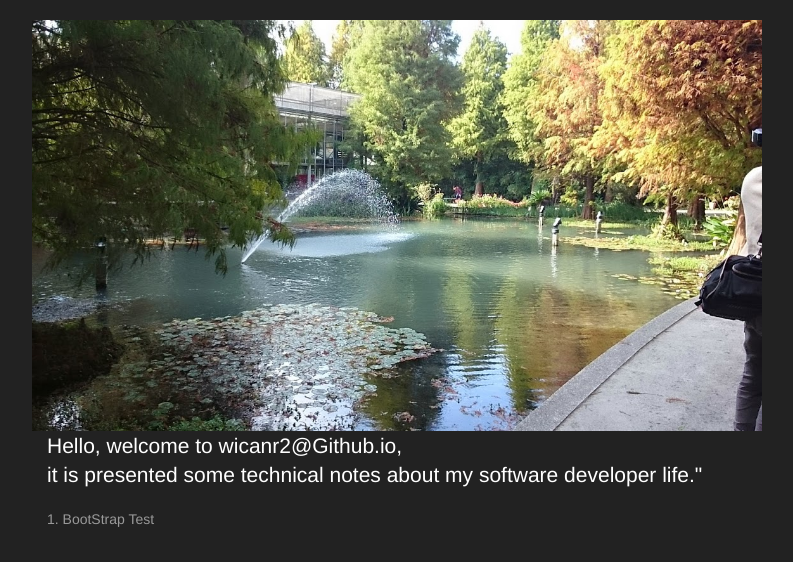
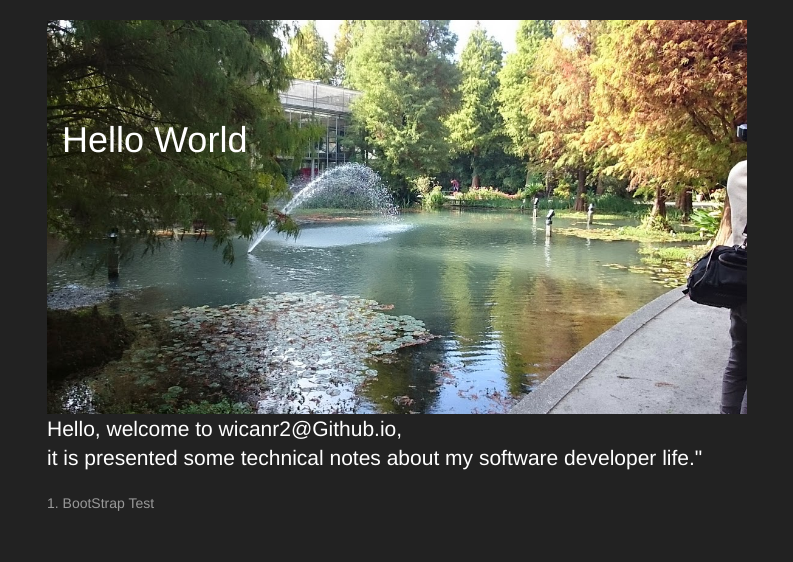
Before and after one commit to wicanr2/wicanr2.github.io, a plain HTML site: page index.html in a window 1280 px wide. Shown: the whole page, without its empty margins (243-1036 px from the left). Drawn offline with Linux system fonts and the light colour scheme.

Commit message:
some test in code

```diff
--- a/index.html
+++ b/index.html
@@ -17,8 +17,11 @@
     </head>
     <body>
         <div class="container">
-            <div class="row">
-                <img src="img/DSC_0017.JPG" class="img-responsive">
+            <div style="overflow:hidden; height:100%; width:100%; opacity:1;">
+                <img src="img/DSC_0017.JPG" class="img-responsive portfolio_frontpage" style="margin-top:0px; postion:absolute; transform: translateZ(0);">
+                <div class="container desc" style="position:absolute; top:100px;">
+                    <h1> Hello World</h1>
+                </div>
             </div>
             <div class="inner">
                 <p class="lead"> Hello, welcome to wicanr2@Github.io, <br/> it is presented some technical notes about my software developer life." </p>
```
